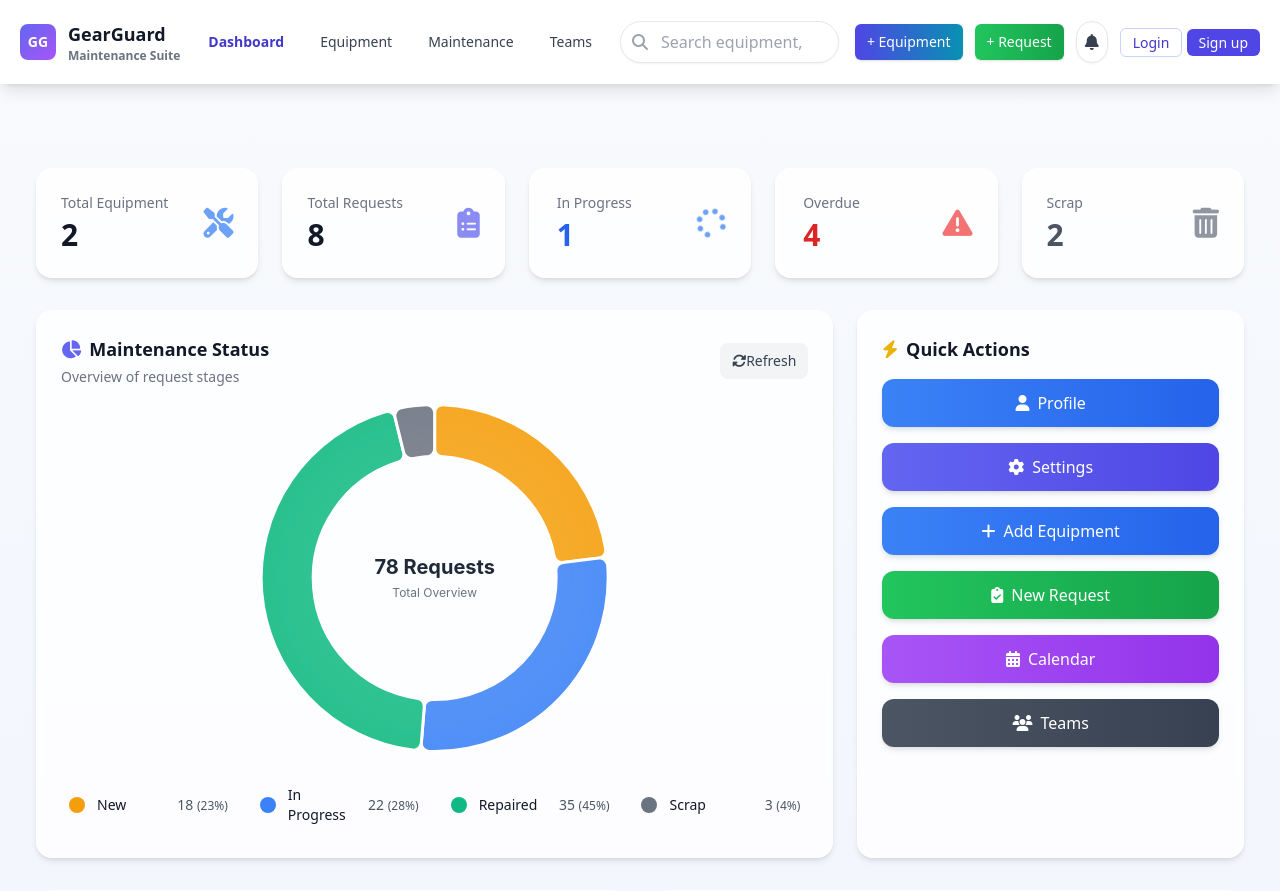
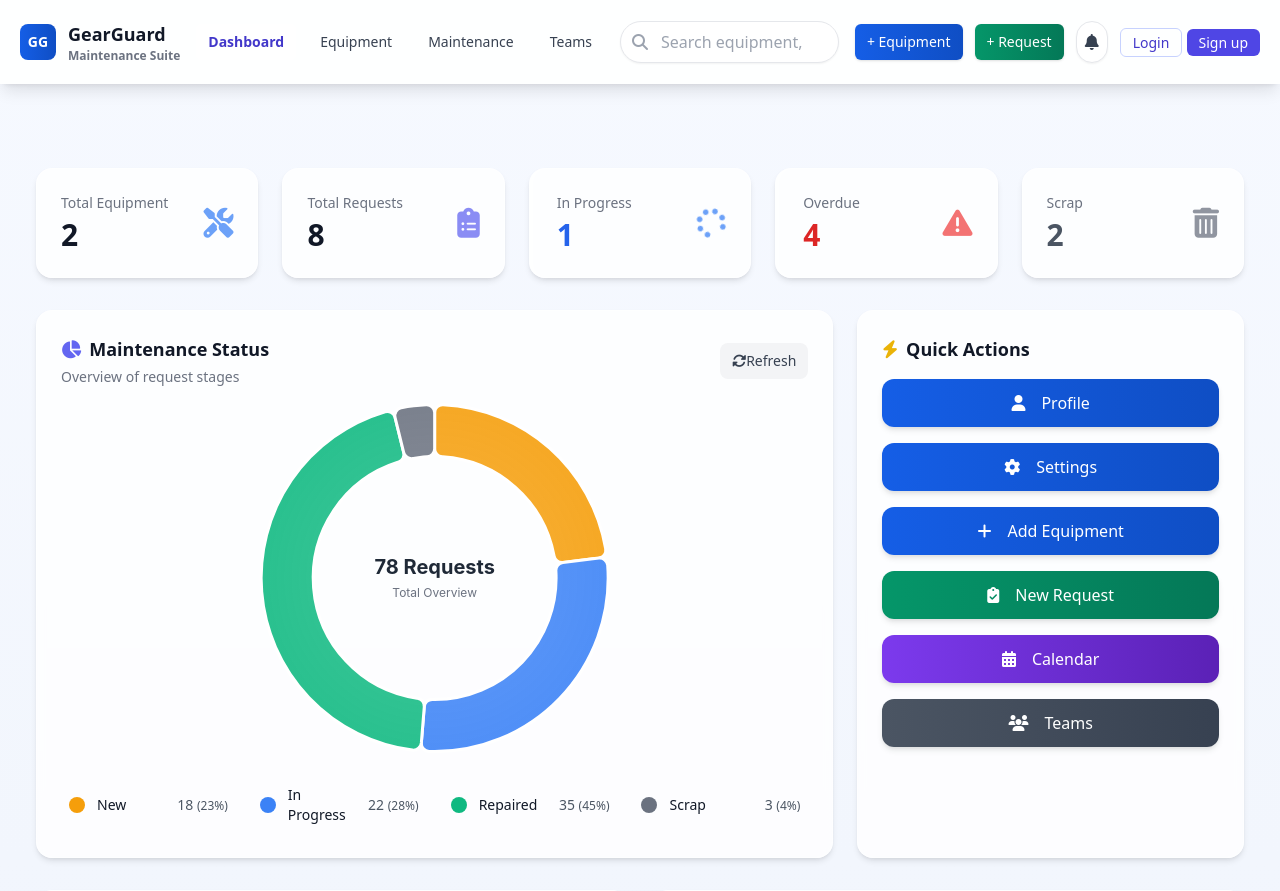
Before and after one commit to showman-patil/Gear-guard, a Django app: page / in a window 1280 px wide. Shown: the top 891 px of the page. Run offline with Django 5.2, Linux system fonts and the light colour scheme; data comes from the database, SQL or seed files in the repository; data that the repository does not hold is empty; some libraries are stand-ins or nearby versions.

Commit message:
Unify color palette: add primary palette and btn helper classes; replace inline gradients with btn-* across templates

```diff
--- a/Project/templates/accounts/login.html
+++ b/Project/templates/accounts/login.html
@@ -71,7 +71,7 @@
 
 
       <!-- logo -->
-      <div class="mx-auto w-16 h-16 bg-gradient-to-br from-indigo-500/30 to-cyan-500/30 rounded-2xl flex items-center justify-center mb-4 shadow">
+      <div class="mx-auto w-16 h-16 rounded-2xl flex items-center justify-center mb-4 shadow brand-bg-muted">
         <i class="fa-solid fa-shield text-indigo-500 dark:text-indigo-300 text-xl"></i>
       </div>
 
@@ -116,7 +116,7 @@
             focus:ring-2 focus:ring-indigo-500">
         </div>
 
-        <button class="w-full py-3 bg-gradient-to-r from-indigo-600 to-cyan-600 rounded-xl text-white font-semibold shadow-xl">
+        <button class="w-full py-3 btn-primary rounded-xl text-white font-semibold shadow-xl">
           Sign in
         </button>
 
--- a/Project/templates/base.html
+++ b/Project/templates/base.html
@@ -8,21 +8,39 @@
   <link href="https://cdnjs.cloudflare.com/ajax/libs/font-awesome/6.5.0/css/all.min.css" rel="stylesheet">
   <style>
     :root{
-      --accent: #6366f1; /* indigo */
-      --accent-600: #4f46e5;
+      /* Professional palette */
+      --primary: #155EE6; /* deep azure */
+      --primary-600: #0F4EC4;
+      --accent: var(--primary);
+      --accent-600: var(--primary-600);
+      --success: #059669;
+      --success-600: #047857;
+      --danger: #DC2626;
       --muted: #6b7280;
-      --card: rgba(255,255,255,0.9);
+      --card: rgba(255,255,255,0.98);
+      --bg-gradient: linear-gradient(180deg,#f6f9ff 0%, #eef3fb 100%);
+      --brand-gradient: linear-gradient(90deg,var(--primary), var(--primary-600));
     }
-    body{ background: linear-gradient(180deg,#f8fafc 0%, #eef2ff 100%); }
-    .site-header{ background: linear-gradient(90deg, rgba(99,102,241,0.12), rgba(99,102,241,0.04)); }
+    body{ background: var(--bg-gradient); }
+    .site-header{ background: linear-gradient(90deg, rgba(99,102,241,0.06), rgba(99,102,241,0.02)); }
     /* Make header visually separated and ensure fixed positioning is stable */
+    /* Button styles using palette */
+    .btn-primary{ background: var(--brand-gradient); color: #fff; }
+    .btn-primary:hover{ filter: brightness(0.95); }
+    .btn-success{ background: linear-gradient(90deg,var(--success), var(--success-600)); color: #fff; }
+    .btn-accent{ background: linear-gradient(90deg,#7c3aed,#5b21b6); color: #fff; }
+    .btn-neutral{ background: linear-gradient(90deg,#4b5563,#374151); color: #fff; }
+    .btn-primary, .btn-success, .btn-accent, .btn-neutral{ box-shadow: 0 10px 30px rgba(15,78,196,0.12); padding: .5rem .9rem; display:inline-flex; align-items:center; gap:.5rem; }
+    .brand-badge{ background: var(--brand-gradient); }
+    .brand-bg-muted{ background: linear-gradient(90deg, rgba(21,94,230,0.08), rgba(15,78,196,0.06)); }
+    .shadow-soft{ box-shadow: 0 8px 28px rgba(2,6,23,0.06); }
     .site-header{ position: sticky; top: 0; z-index: 40; backdrop-filter: blur(6px); background: rgba(255,255,255,0.88); }
     .container{ max-width: 1100px; margin: 0 auto; padding: 1.25rem; position:relative; }
     .card{ background: var(--card); border-radius: 12px; box-shadow: 0 10px 30px rgba(2,6,23,0.06); }
     a.brand{ font-weight:700; color:var(--accent-600); }
     /* Form field helpers */
     .field{ padding: .5rem .75rem; border-radius: .5rem; border: 1px solid #e5e7eb; background: #fff; }
-    .field:focus{ outline: none; box-shadow: 0 0 0 4px rgba(99,102,241,0.08); border-color: var(--accent-600); }
+    .field:focus{ outline: none; box-shadow: 0 0 0 4px rgba(21,94,230,0.12); border-color: var(--accent-600); }
     /* Kanban card */
     .kanban-card{ background:#fff; padding: .75rem; border-radius: .6rem; box-shadow: 0 4px 14px rgba(2,6,23,0.04); }
     .empty{ padding: .6rem; color: #9ca3af; font-size: .9rem; text-align:center; }
@@ -55,7 +73,7 @@
     <div class="container flex items-center justify-between gap-4">
       <div class="flex items-center gap-4">
         <a href="/" class="brand flex items-center gap-3">
-          <span class="w-9 h-9 rounded-lg bg-gradient-to-br from-indigo-500 to-purple-500 flex items-center justify-center text-white font-bold text-sm">GG</span>
+          <span class="w-9 h-9 rounded-lg brand-badge flex items-center justify-center text-white font-bold text-sm">GG</span>
           <div class="hidden sm:block">
             <div class="text-lg font-bold text-gray-900">GearGuard</div>
             <div class="text-xs text-gray-500">Maintenance Suite</div>
@@ -86,8 +104,8 @@
 
       <!-- Right actions -->
       <div class="flex items-center gap-3">
-        <a href="{% url 'equipment_add' %}" class="hidden md:inline-flex items-center gap-2 px-3 py-2 bg-gradient-to-r from-indigo-600 to-cyan-600 text-white rounded-md text-sm shadow">+ Equipment</a>
-        <a href="{% url 'maintenance_add' %}" class="hidden md:inline-flex items-center gap-2 px-3 py-2 bg-gradient-to-r from-green-500 to-green-600 text-white rounded-md text-sm shadow">+ Request</a>
+        <a href="{% url 'equipment_add' %}" class="hidden md:inline-flex items-center gap-2 px-3 py-2 btn-primary rounded-md text-sm shadow text-white">+ Equipment</a>
+        <a href="{% url 'maintenance_add' %}" class="hidden md:inline-flex items-center gap-2 px-3 py-2 btn-success rounded-md text-sm shadow text-white">+ Request</a>
 
         <button id="notifBtn" class="p-2 rounded-full bg-white border shadow-sm text-gray-700" aria-label="Notifications">
           <i class="fa-solid fa-bell"></i>
--- a/Project/templates/dashboard.html
+++ b/Project/templates/dashboard.html
@@ -120,35 +120,29 @@
         <i class="fas fa-bolt text-yellow-500"></i>
         <span>Quick Actions</span>
       </h3>
-      <a href="{% url 'profile' %}"
-   class="w-full block py-3 px-4 bg-gradient-to-r from-blue-500 to-blue-600 text-white rounded-xl
-          hover:from-blue-600 hover:to-blue-700 transition-all duration-300 text-center shadow-soft
-          hover:shadow-glow flex items-center justify-center space-x-2">
+      <a href="{% url 'profile' %}" class="w-full block py-3 px-4 btn-primary text-white rounded-xl hover:opacity-95 transition-all duration-300 text-center shadow-soft hover:shadow-glow flex items-center justify-center space-x-2">
     <i class="fas fa-user"></i>
     <span>Profile</span>
   </a>
 
-<a href="{% url 'settings' %}"
-   class="w-full block py-3 px-4 bg-gradient-to-r from-indigo-500 to-indigo-600 text-white rounded-xl
-          hover:from-indigo-600 hover:to-indigo-700 transition-all duration-300 text-center shadow-soft
-          hover:shadow-glow flex items-center justify-center space-x-2">
+<a href="{% url 'settings' %}" class="w-full block py-3 px-4 btn-primary text-white rounded-xl hover:opacity-95 transition-all duration-300 text-center shadow-soft hover:shadow-glow flex items-center justify-center space-x-2">
     <i class="fas fa-cog"></i>
     <span>Settings</span>
   </a>
 
-      <a href="{% url 'equipment_add' %}" class="w-full block py-3 px-4 bg-gradient-to-r from-blue-500 to-blue-600 text-white rounded-xl hover:from-blue-600 hover:to-blue-700 transition-all duration-300 text-center shadow-soft hover:shadow-glow flex items-center justify-center space-x-2">
+      <a href="{% url 'equipment_add' %}" class="w-full block py-3 px-4 btn-primary text-white rounded-xl hover:opacity-95 transition-all duration-300 text-center shadow-soft hover:shadow-glow flex items-center justify-center space-x-2">
         <i class="fas fa-plus"></i>
         <span>Add Equipment</span>
       </a>
-      <a href="{% url 'maintenance_add' %}" class="w-full block py-3 px-4 bg-gradient-to-r from-green-500 to-green-600 text-white rounded-xl hover:from-green-600 hover:to-green-700 transition-all duration-300 text-center shadow-soft hover:shadow-glow flex items-center justify-center space-x-2">
+      <a href="{% url 'maintenance_add' %}" class="w-full block py-3 px-4 btn-success text-white rounded-xl hover:opacity-95 transition-all duration-300 text-center shadow-soft hover:shadow-glow flex items-center justify-center space-x-2">
         <i class="fas fa-clipboard-check"></i>
         <span>New Request</span>
       </a>
-      <a href="{% url 'kanban_board' %}" class="w-full block py-3 px-4 bg-gradient-to-r from-purple-500 to-purple-600 text-white rounded-xl hover:from-purple-600 hover:to-purple-700 transition-all duration-300 text-center shadow-soft hover:shadow-glow flex items-center justify-center space-x-2">
+      <a href="{% url 'kanban_board' %}" class="w-full block py-3 px-4 btn-accent text-white rounded-xl hover:opacity-95 transition-all duration-300 text-center shadow-soft hover:shadow-glow flex items-center justify-center space-x-2">
         <i class="fas fa-calendar-alt"></i>
         <span>Calendar</span>
       </a>
-      <a href="{% url 'team_list' %}" class="w-full block py-3 px-4 bg-gradient-to-r from-gray-600 to-gray-700 text-white rounded-xl hover:from-gray-700 hover:to-gray-800 transition-all duration-300 text-center shadow-soft hover:shadow-glow flex items-center justify-center space-x-2">
+      <a href="{% url 'team_list' %}" class="w-full block py-3 px-4 btn-neutral text-white rounded-xl hover:opacity-95 transition-all duration-300 text-center shadow-soft hover:shadow-glow flex items-center justify-center space-x-2">
         <i class="fas fa-users"></i>
         <span>Teams</span>
       </a>
--- a/Project/templates/equipment/equipment_list.html
+++ b/Project/templates/equipment/equipment_list.html
@@ -30,7 +30,7 @@
       </div>
 
       <a href="{% url 'equipment_add' %}"
-         class="inline-flex items-center gap-2 px-4 py-2 rounded-lg bg-gradient-to-r from-indigo-600 to-cyan-600 text-white shadow font-medium">
+         class="inline-flex items-center gap-2 px-4 py-2 rounded-lg btn-primary text-white shadow font-medium">
         ➕ Add Equipment
       </a>
     </div>
--- a/Project/templates/setting.html
+++ b/Project/templates/setting.html
@@ -8,7 +8,7 @@
 .field { padding: .75rem 1rem; border-radius: .75rem; background: #fff; border: 1px solid #e5e7eb; }
 .floating-label { position: absolute; left: 1rem; top: 1rem; color: #9ca3af; font-size: .95rem; transition: all .18s ease; pointer-events: none; }
 .input-wrap { position: relative; }
-.field:focus { box-shadow: 0 0 0 6px rgba(99,102,241,0.06); border-color: var(--accent-600); }
+.field:focus { box-shadow: 0 0 0 6px rgba(21,94,230,0.10); border-color: var(--accent-600); }
 .field:not(:placeholder-shown) + .floating-label, .field:focus + .floating-label { transform: translateY(-1.4rem); font-size: .75rem; color: var(--accent-600); }
 
 /* Toggle basic styling */
@@ -132,7 +132,7 @@
   </div>
 
   <div class="flex justify-end">
-    <button onclick="saveSettings()" class="px-6 py-3 bg-gradient-to-r from-indigo-600 to-cyan-600 text-white rounded-lg shadow">💾 Save Settings</button>
+    <button onclick="saveSettings()" class="px-6 py-3 btn-primary rounded-lg shadow text-white">💾 Save Settings</button>
   </div>
 </main>
 {% endblock %}
--- a/Project/templates/teams/team_list.html
+++ b/Project/templates/teams/team_list.html
@@ -8,7 +8,7 @@
     <h1 class="text-3xl font-bold text-gray-800">🧑‍🔧 Maintenance Teams</h1>
     <p class="text-sm text-gray-500 mt-1">Manage technician teams responsible for maintenance</p>
   </div>
-  <a href="{% url 'team_add' %}" class="px-4 py-2 rounded-md bg-gradient-to-r from-indigo-600 to-cyan-600 text-white shadow">+ Add Team</a>
+  <a href="{% url 'team_add' %}" class="px-4 py-2 rounded-md btn-primary text-white shadow">+ Add Team</a>
 </div>
 
 <div class="grid grid-cols-1 sm:grid-cols-2 lg:grid-cols-3 gap-6">
```
Lines whose indentation alone changed are shown as unchanged.
